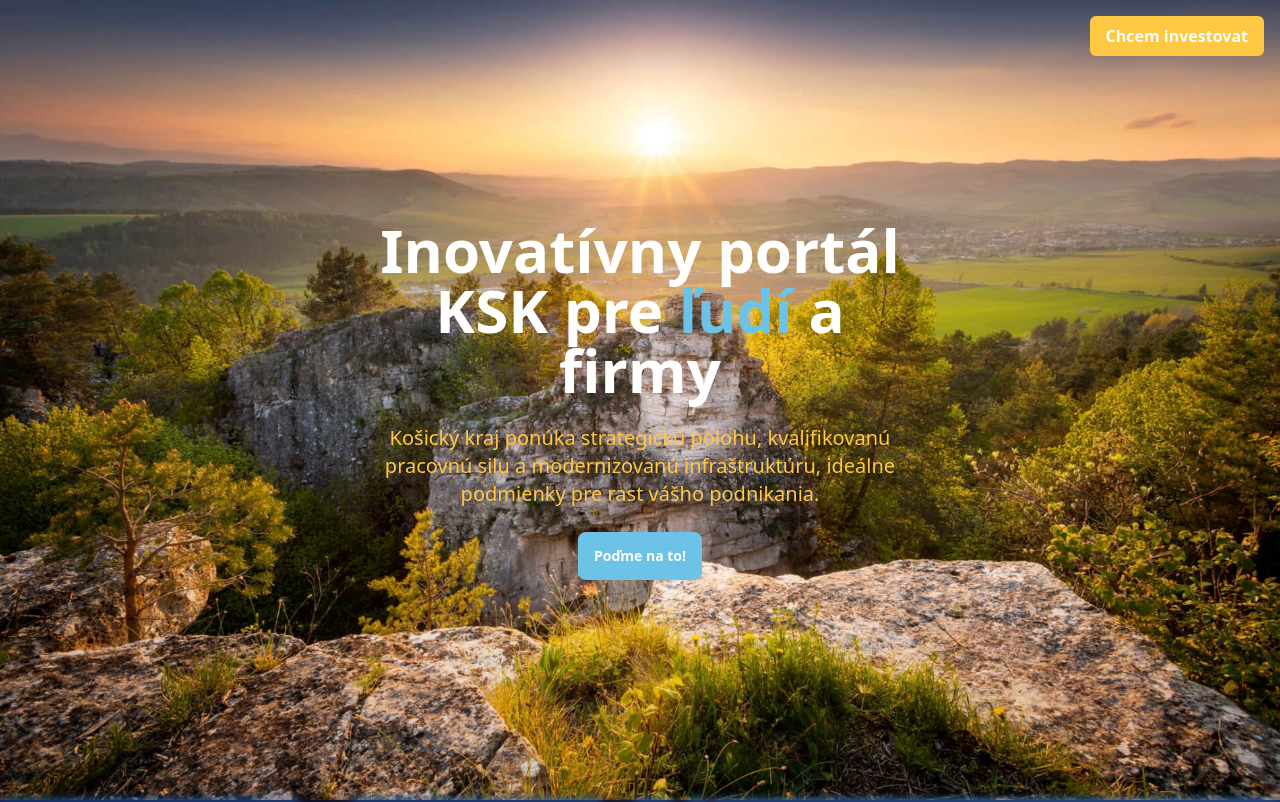
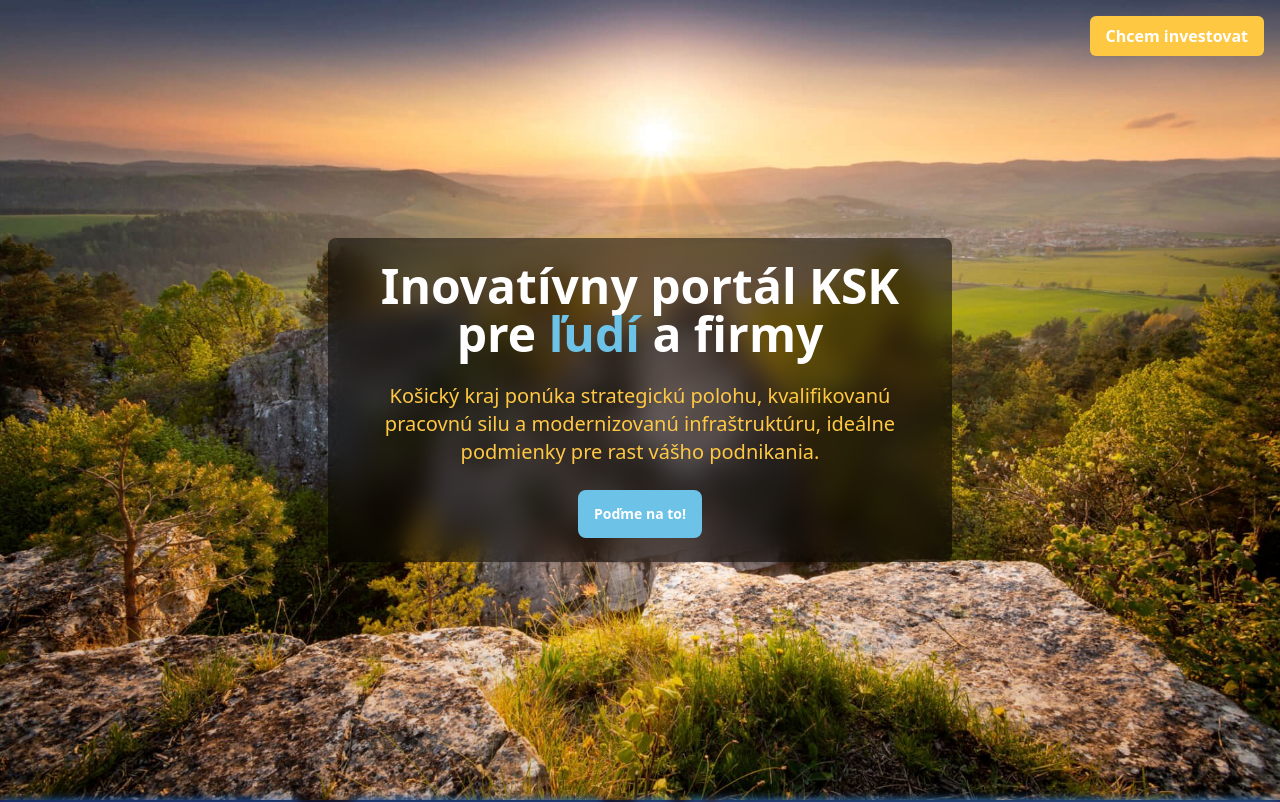
Before and after one commit to ThisNameIsMine/geoportal-demo, a Next.js app: page / in a window 1280 px wide. Shown: the top 802 px of the page. Built offline with nearby package versions, Linux system fonts and the light colour scheme.

Commit message:
uprava prvej sekcie v landing page

```diff
--- a/src/app/page.jsx
+++ b/src/app/page.jsx
@@ -92,8 +92,10 @@ export default function Home() {
       <Header />
       <div className="hero bg-primary min-h-screen">
         <div className="hero-content text-center">
-          <div className="max-w-sm md:max-w-xl">
-            <h1 className="text-3xl md:text-6xl font-bold text-white ">
+        {/* Scaling semi-transparent rectangle */}
+        <div className="mx-auto w-2/4">
+          <div className="bg-black bg-opacity-50 backdrop-blur-md rounded-lg p-6">
+            <h1 className="text-3xl md:text-5xl font-bold text-white ">
               Inovatívny portál KSK pre{" "}
               <span className="text-secondary">ľudí</span> a firmy
             </h1>
@@ -109,6 +111,7 @@ export default function Home() {
               </button>
             </a>
           </div>
+          </div>
         </div>
       </div>
       <Benefits selectedOption={selectedOption} infographicsData={infographicsData} />
```
